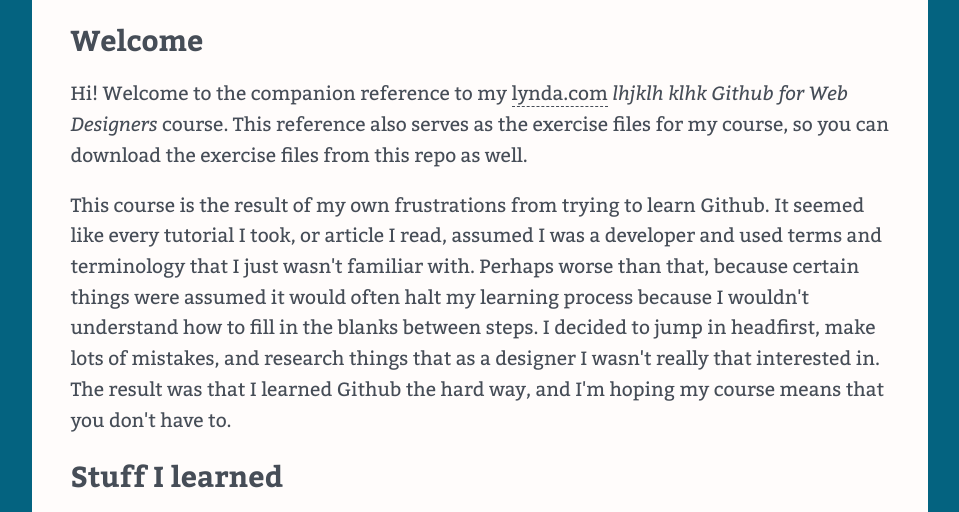
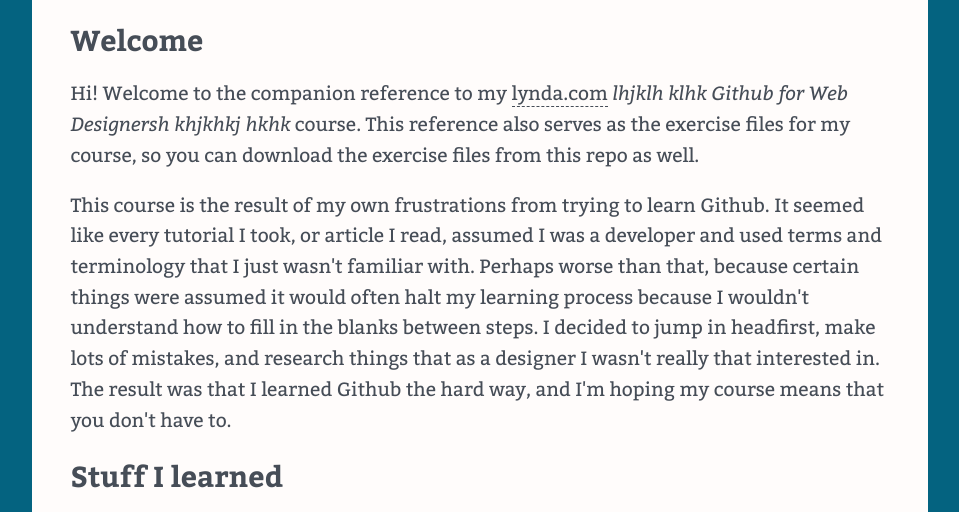
Before and after one commit to LibbyAnn83/Github-for-web-designers, a plain HTML site: page index.html in a window 1280 px wide. Shown: the part 229-741 px from the top of the page, without its empty margins (160-1119 px from the left). Drawn offline with nearby package versions, Linux system fonts and the light colour scheme.

Commit message:
Update index.html

```diff
--- a/index.html
+++ b/index.html
@@ -26,7 +26,7 @@
     </nav>
     <main>
     <h2>Welcome</h2>
-    <p>Hi! Welcome to the companion reference to my <a href="http://www.lynda.com" title="lynda.com">lynda.com</a> <em>lhjklh klhk Github for Web Designers</em> course. This reference also serves as the exercise files for my course, so you can download the exercise files from this repo as well.</p>
+    <p>Hi! Welcome to the companion reference to my <a href="http://www.lynda.com" title="lynda.com">lynda.com</a> <em>lhjklh klhk Github for Web Designersh khjkhkj hkhk</em> course. This reference also serves as the exercise files for my course, so you can download the exercise files from this repo as well.</p>
     <p>This course is the result of my own frustrations from trying to learn Github. It seemed like every tutorial I took, or article I read, assumed I was a developer and used terms and terminology that I just wasn't familiar with. Perhaps worse than that, because certain things were assumed it would often halt my learning process because I wouldn't understand how to fill in the blanks between steps. I decided to jump in headfirst, make lots of mistakes, and research things that as a designer I wasn't really that interested in. The result was that I learned Github the hard way, and I'm hoping my course means that you don't have to.</p>
     <h2>Stuff I learned</h2>
     <p>Whenever I learn something new I have those &quot;aha&rdquo; moments where I break through the murk into moments of clarity. In addition to the reference and glossary that you&rsquo;ll find here I wanted to list some of the concepts that I found really important when learning Github.</p>
```
